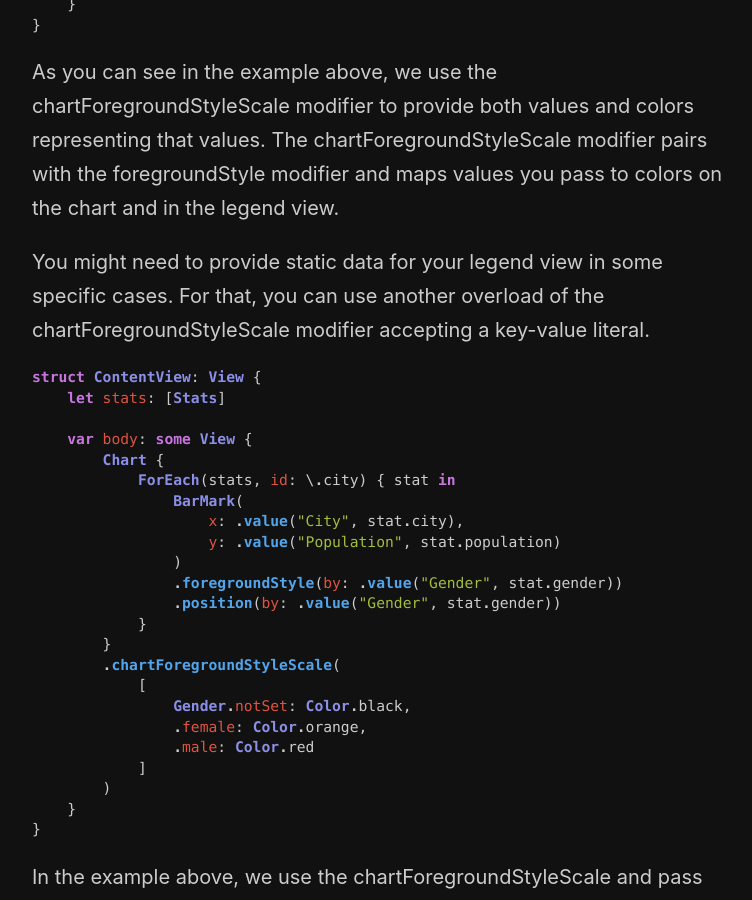
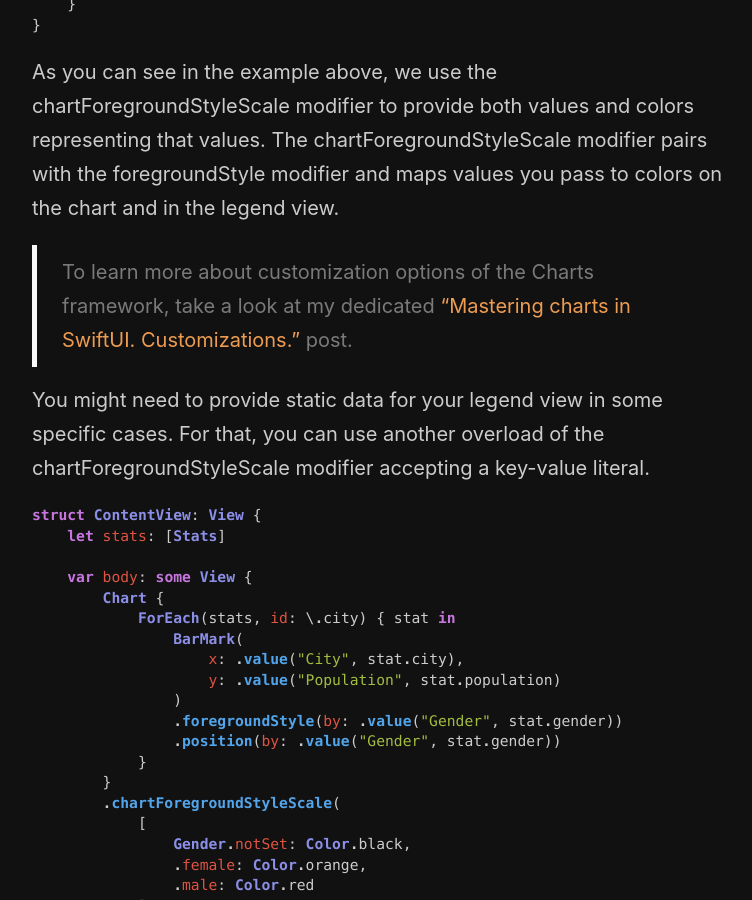
Before and after one commit to mecid/mecid.github.io, a Jekyll site: the page built from _posts/2023-02-22-mastering-charts-in-swiftui-legends.md, in a window 1280 px wide and 900 px high, scrolled down 2739 px. Shown: the whole window, without its empty margins (258-1010 px from the left). Built offline with Jekyll 4.4.1, drawn with Linux system fonts in a browser that asks for light colours.

Commit message:
another reference post added to the chart legends post

````diff
--- a/_posts/2023-02-22-mastering-charts-in-swiftui-legends.md
+++ b/_posts/2023-02-22-mastering-charts-in-swiftui-legends.md
@@ -103,6 +103,8 @@ struct ContentView: View {
 
 As you can see in the example above, we use the chartForegroundStyleScale modifier to provide both values and colors representing that values. The chartForegroundStyleScale modifier pairs with the foregroundStyle modifier and maps values you pass to colors on the chart and in the legend view.
 
+> To learn more about customization options of the Charts framework, take a look at my dedicated ["Mastering charts in SwiftUI. Customizations."](/2023/02/15/mastering-charts-in-swiftui-customizations/) post.
+
 You might need to provide static data for your legend view in some specific cases. For that, you can use another overload of the chartForegroundStyleScale modifier accepting a key-value literal.
 
 ```swift
````
